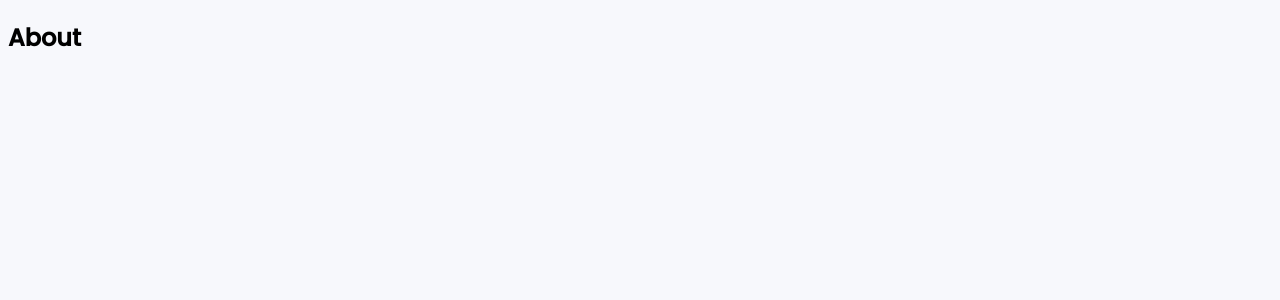
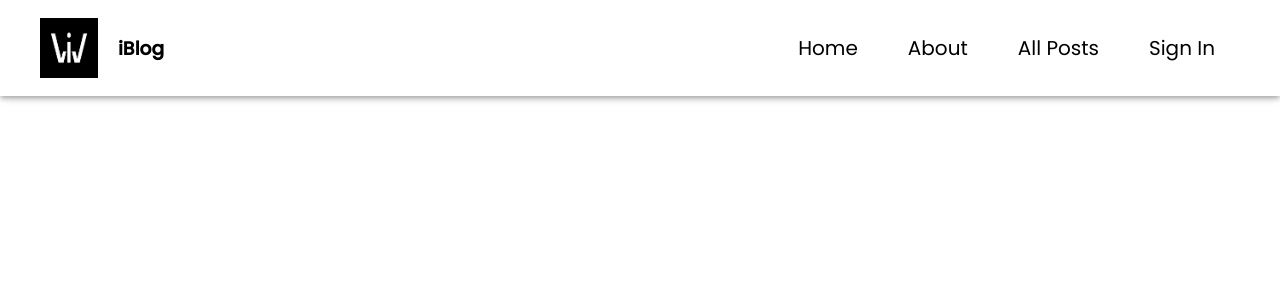
Before and after one commit to islemwilcher/iblog, a React (Create React App) app: page / in a window 1280 px wide. Shown: the top 300 px of the page. Built offline with nearby package versions, Linux system fonts and the light colour scheme.

Commit message:
adding the menu bar

```diff
--- a/package.json
+++ b/package.json
@@ -20,6 +20,7 @@
     "react-scripts": "4.0.3",
     "redux": "^4.1.1",
     "redux-thunk": "^2.3.0",
+    "styled-components": "^5.3.1",
     "web-vitals": "^1.1.2"
   },
   "scripts": {
--- a/src/App.js
+++ b/src/App.js
@@ -1,9 +1,19 @@
-import React from 'react'
+
+import { BrowserRouter as Router } from 'react-router-dom';
+import { AppBar } from '@material-ui/core'
+//Components
+import Navbar from './components/nav/navbar'
+
+import './index.css'
 
 const App = () => {
     return (
-        <div>
-            <h2>About</h2>
+        <div className='container'>
+            <Router>
+                <AppBar color='inherit' >
+                    <Navbar />
+                </AppBar>
+            </Router>
         </div>
     )
 }
--- /dev/null
+++ b/src/components/nav/Burger.jsx
@@ -0,0 +1,57 @@
+import React, { useState } from 'react'
+import styled from 'styled-components';
+import RightNav from './RightNav'
+
+const BurgerStyle = styled.div`
+    width: 2rem;
+    height: 2rem;
+    top: 20px;
+    right: 40px;
+    z-index: 21;
+    display: none;
+    position: ${({ open }) => open ? 'fixed' : ''};
+
+    @media (max-width:768px) {
+        display: flex;
+        justify-content: space-around;
+        flex-flow: column nowrap;
+    }
+
+    div {
+        width:2rem;
+        height:0.25rem;
+        background-color: ${({ open }) => open ? 'rgb(119, 149, 206)' : 'black'};
+        border-radius: 10px;
+        transform-origin: 1px;
+        transition: all 0.4s linear;
+
+
+         &:nth-child(1) {
+             transform: ${({ open }) => open ? 'rotate(45deg)' : 'rotate(0)'}
+         }
+         &:nth-child(2) {
+             opacity: ${({ open }) => open ? '0' : '1'}
+         }
+         &:nth-child(3) {
+             transform: ${({ open }) => open ? 'rotate(-45deg)' : 'rotate(0)'}
+         }
+    }
+`;
+
+const Burger = () => {
+
+    const [open, setOpen] = useState(false);
+
+    return (
+        <>
+            <BurgerStyle open = {open} onClick = {() => setOpen(!open)}>
+                <div />
+                <div />
+                <div />
+            </BurgerStyle>
+            <RightNav open = {open}/>
+        </>
+    )
+}
+
+export default Burger
--- /dev/null
+++ b/src/components/nav/RightNav.jsx
@@ -0,0 +1,61 @@
+
+import styled from 'styled-components';
+import { Link } from 'react-router-dom';
+
+const Ul = styled.ul`
+    list-style: none;
+    display: flex;
+    flex-flow: row nowrap;
+    margin-left: auto;
+
+    li {
+        padding: 0 25px;
+        font-size: 20px;
+        font-weight: 400;
+        color : black;
+    }
+    li:hover{
+        color: rgb(136, 165, 219);
+    }
+
+    @media (max-width: 768px) {
+        flex-flow: column nowrap;
+        z-index: 19;
+        position: fixed;
+        transform: ${({ open }) => open ? 'translateX(0)' : 'translateX(-100%)'};
+        top:0;
+        right:0;
+        height:100vh;
+        width:100%;
+        padding-top: 2.5rem;
+        color:black;
+        justify-content: space-evenly;
+        transition: 0.4s ease-in-out;
+
+        li:hover{
+            margin: 0 90px 5px 90px;
+            color: rgb(136, 165, 219);
+        }
+
+    }
+`;
+
+const rightNav = ({ open }) => {
+    const navStyle = {
+        color: 'black',
+        textDecoration: 'none'
+    };
+
+    return (
+        <Ul open = {open}>
+            <Link style={navStyle} to="/portfolio" >
+                <li>Home</li>
+            </Link>
+            <Link style={navStyle} to="/about"><li>About</li></Link>
+            <Link style={navStyle} to="/projects"><li>All Posts</li></Link>
+            <Link style={navStyle} to="/contacts"><li>Sign In</li></Link>
+        </Ul>
+    )
+}
+
+export default rightNav
--- /dev/null
+++ b/src/components/nav/navbar.jsx
@@ -0,0 +1,40 @@
+import React from 'react'
+import Logo from './logo.jpg';
+import styled from 'styled-components';
+import Burger from './Burger'
+
+const Nav = styled.nav`
+    width: 100%;
+    padding: 0 40px;
+    align-items: center;
+    text-align:center;
+    display: flex;
+    justify-content: space-between;
+    height:12vh;
+
+    .logo {
+        width: 60px;
+        display: flex;
+        border-radius: 10px;
+        align-items: center;
+        z-index:15;
+
+        h3{
+            margin-left: 20px;
+        }
+    }
+`
+
+const navbar = () => {
+    return (
+        <Nav>
+            <div className="logo">
+                <img src={Logo} alt="logo" width="60px" height="60px" />
+                <h3>iBlog</h3>
+            </div>
+            <Burger />
+        </Nav>
+    )
+}
+
+export default navbar
--- a/src/index.css
+++ b/src/index.css
@@ -1,9 +1,12 @@
 body {
-    background-color: #f7f8fc;
+    background-color: white;
 }
 
 * {
     font-family: 'Poppins', sans-serif !important;
+    padding: 0;
+    margin: 0;
+    box-sizing: border-box;
 }
 /*
  thin 100 => 200 => 300 => 400 => 500;
```
Also changed, not shown: src/components/nav/logo.jpg (added), 1 other file (tests, documents, lock files or other folders).
